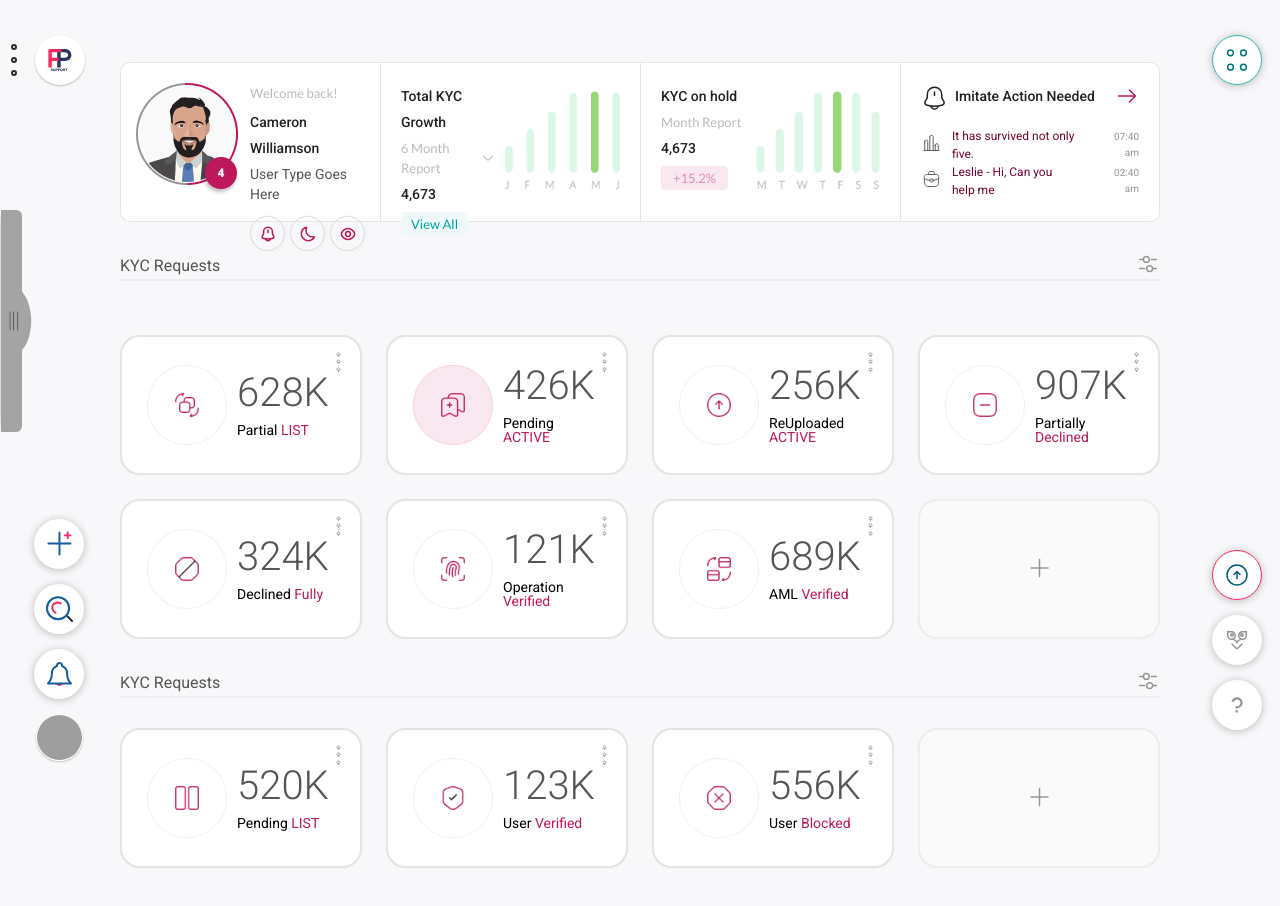
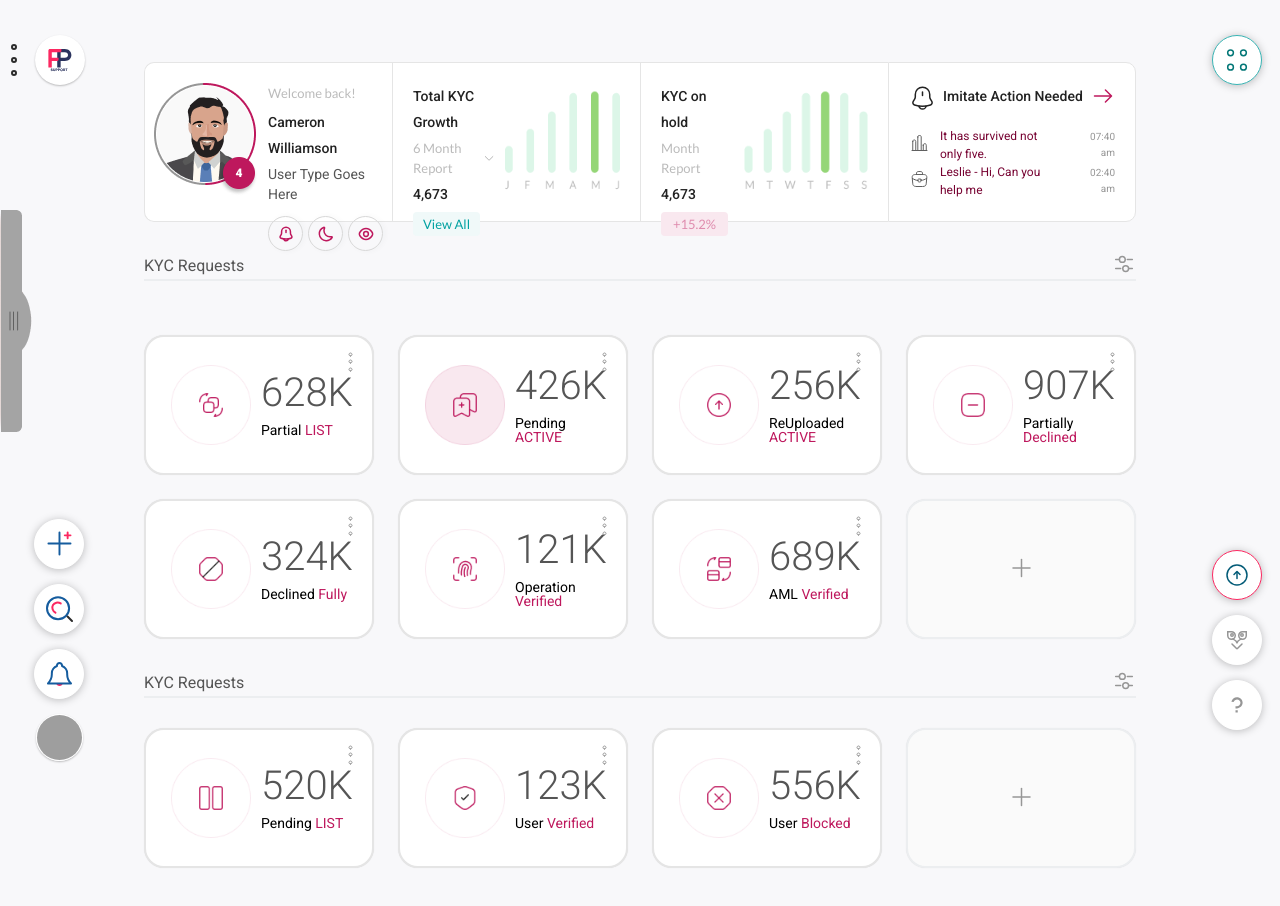
Before and after one commit to hasanhridoy01/NewRoz-Kyc-Support-Panel, a React (Vite) app: page / in a window 1280 px wide. Shown: the top 906 px of the page. Built offline with nearby package versions, Linux system fonts and the light colour scheme; grey boxes are pictures that could not be loaded.

Commit message:
added container

```diff
--- a/src/layout/Main/Main.jsx
+++ b/src/layout/Main/Main.jsx
@@ -314,7 +314,9 @@ const Main = () => {
 
         {/* Apply Outlet */}
         <div className="outlet-style">
+          <Container maxWidth="xl">
             <Outlet />
+          </Container>
         </div>
 
         {/* NotificationDrawer */}
```
